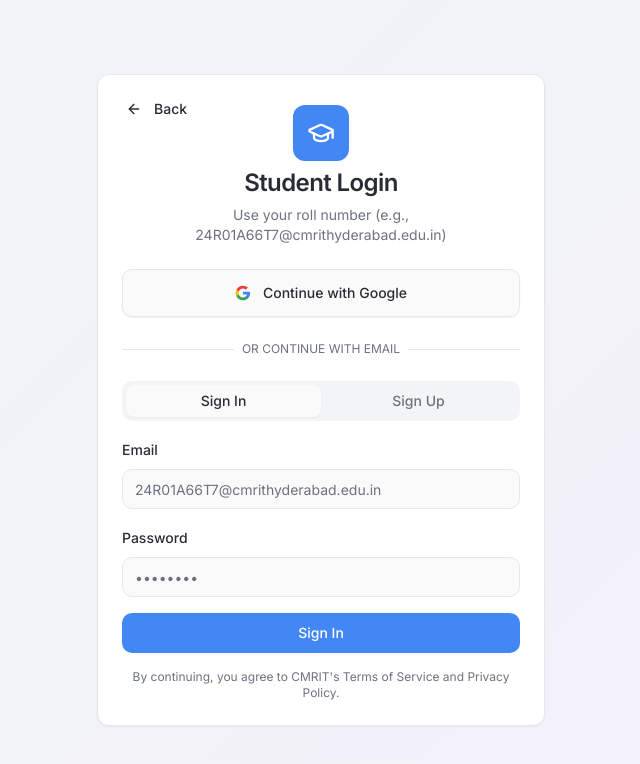
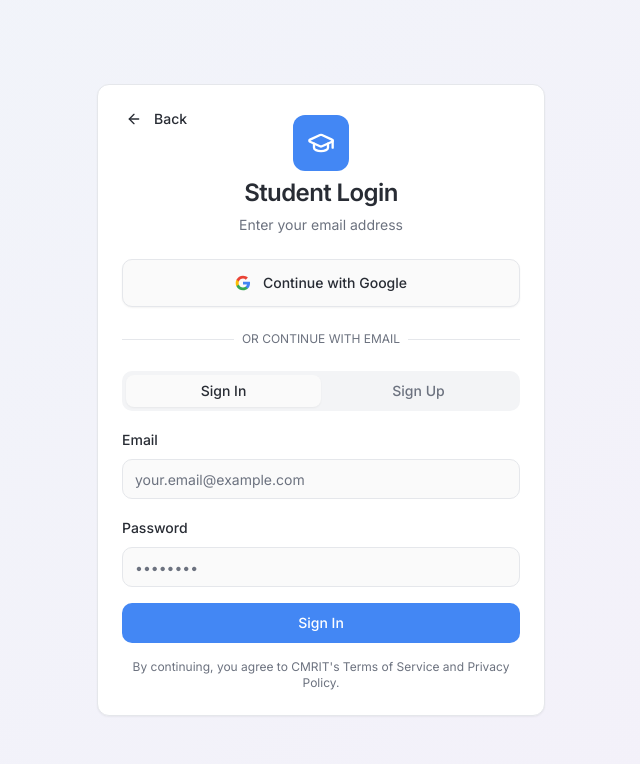
Before and after one commit to premkumar777-sys/cmrit-event-hub, a React (Vite) app: page /auth in a window 1280 px wide. Shown: the top 764 px of the page, without its empty margins (319-959 px from the left). Built offline with nearby package versions, Linux system fonts and the light colour scheme; the HTML template or start-up script is replaced by a standard one; a web font is replaced by a local one.

Commit message:
Remove email pattern restrictions - accept any valid email

```diff
--- a/src/pages/AuthPage.tsx
+++ b/src/pages/AuthPage.tsx
@@ -15,37 +15,29 @@ const roleConfig: Record<RoleType, {
   title: string;
   icon: React.ComponentType<{ className?: string }>;
   color: string;
-  emailPattern: RegExp;
   emailPlaceholder: string;
   emailHint: string;
-  emailError: string;
 }> = {
   student: {
     title: "Student",
     icon: GraduationCap,
     color: "bg-role-student",
-    emailPattern: /^[0-9]{2}[A-Za-z][0-9]{2}[A-Za-z][0-9]{2}[A-Za-z][0-9]@cmrithyderabad\.edu\.in$/i,
-    emailPlaceholder: "24R01A66T7@cmrithyderabad.edu.in",
-    emailHint: "Use your roll number (e.g., 24R01A66T7@cmrithyderabad.edu.in)",
-    emailError: "Invalid student email. Format: RollNo@cmrithyderabad.edu.in",
+    emailPlaceholder: "your.email@example.com",
+    emailHint: "Enter your email address",
   },
   organizer: {
     title: "Club Organizer",
     icon: Users,
     color: "bg-role-organizer",
-    emailPattern: /^[a-zA-Z]+@cmrithyderabad\.edu\.in$/,
-    emailPlaceholder: "clubname@cmrithyderabad.edu.in",
-    emailHint: "Use your club email (e.g., clubname@cmrithyderabad.edu.in)",
-    emailError: "Invalid club email. Format: clubname@cmrithyderabad.edu.in",
+    emailPlaceholder: "club@example.com",
+    emailHint: "Enter your club email",
   },
   faculty: {
     title: "Faculty / HoD / Director",
     icon: BookOpen,
     color: "bg-role-faculty",
-    emailPattern: /^[a-zA-Z]+(\.[a-zA-Z]+)*@cmrithyderabad\.ac\.in$/,
-    emailPlaceholder: "john.doe@cmrithyderabad.ac.in",
-    emailHint: "Use your faculty email (e.g., name@cmrithyderabad.ac.in)",
-    emailError: "Invalid faculty email. Format: name@cmrithyderabad.ac.in",
+    emailPlaceholder: "faculty@example.com",
+    emailHint: "Enter your faculty email",
   },
 };
 
@@ -78,18 +70,11 @@ export default function AuthPage() {
   }, [user, navigate]);
 
   const validateEmail = (email: string): boolean => {
-    // Check domain first
-    if (!email.endsWith("@cmrithyderabad.edu.in")) {
-      setEmailError("Only @cmrithyderabad.edu.in emails are allowed");
+    const emailRegex = /^[^\s@]+@[^\s@]+\.[^\s@]+$/;
+    if (!emailRegex.test(email)) {
+      setEmailError("Please enter a valid email address");
       return false;
     }
-
-    // Check role-specific pattern
-    if (!config.emailPattern.test(email)) {
-      setEmailError(config.emailError);
-      return false;
-    }
-
     setEmailError("");
     return true;
   };
```
